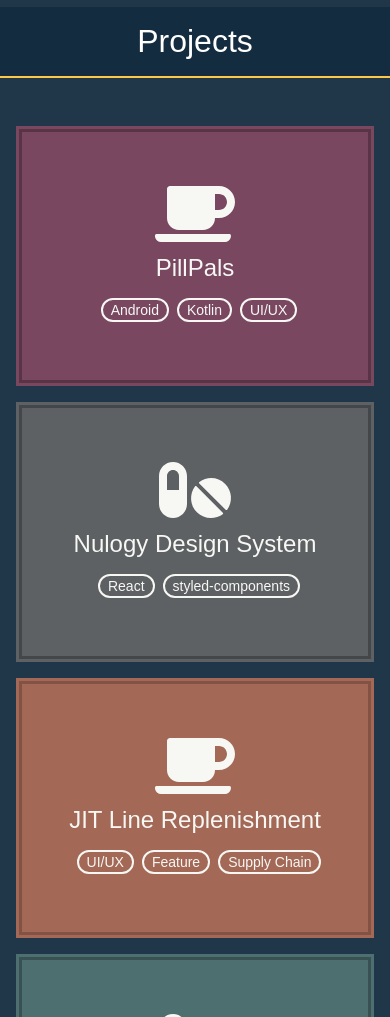
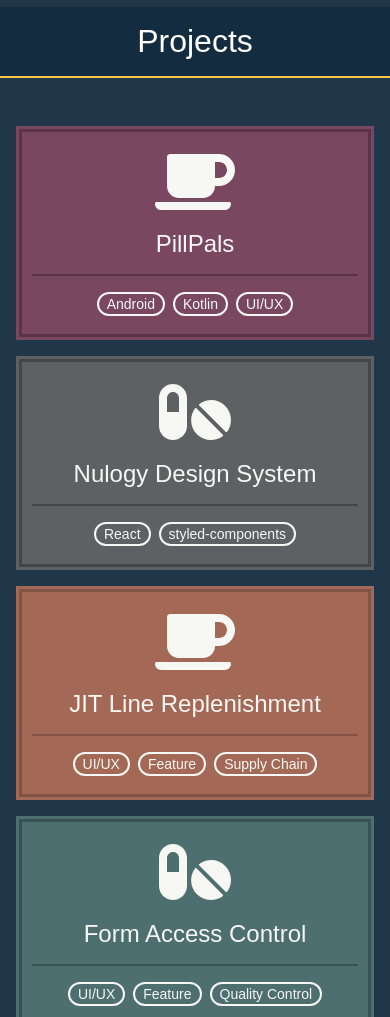
Before and after one commit to coostenbrug/c-oostenbrug-portfolio, a Gatsby site: page / in a window 390 px wide. Shown: the part 3420-4437 px from the top of the page. Built offline with nearby package versions, Linux system fonts and the light colour scheme; Gatsby itself is replaced by a stand-in of ours; a web font is replaced by a local one.

Commit message:
changes how BoxLink responsiveness works

```diff
--- a/src/components/BoxLink.js
+++ b/src/components/BoxLink.js
@@ -11,8 +11,7 @@ export const BoxLinkWrap = styled.a(({background, theme})=>({
     minWidth: "260px",
     display: "flex",
     flexDirection: "column",
-    justifyContent: "center",
-    padding: "56px 16px",
+    padding: "24px 16px",
     cursor: "pointer",
     textDecoration: "none",
     background,
@@ -31,11 +30,11 @@ export const BoxLinkWrap = styled.a(({background, theme})=>({
 }))
 
 const BoxLinkTitle = styled.p(({color})=>({
+    margin: "auto 0",
     color: color,
+    verticalAlign: "middle",
     fontSize: "24px",
-    margin: "8px auto 16px auto",
     textAlign: "center",
-    maxWidth: "80%"
 }))
 
 const IconWrapper = styled.div({
@@ -47,12 +46,17 @@ const BoxLink = ({background, color, href, children, title, icon, tags}, props)
         <IconWrapper>
             <FontAwesomeIcon color={color} size="4x" icon={icon}/>
         </IconWrapper>
+        <div style={{height: "60px", display: "flex", justifyContent: "center"}}>
             <BoxLinkTitle color={color}>{title}</BoxLinkTitle>
+        </div>
+        <div style={{marginBottom: "16px",width: "100%", height: 2, background: darken(0.1,background)}}/>
+        <div style={{margin: "auto"}}>
             <TagSet>
                 {tags.map(tag => (
                     <Tag key={tag}>{tag}</Tag>
                 ))}
             </TagSet>
+        </div>
         {children}
     </BoxLinkWrap>
 )
--- a/src/components/TagSet.js
+++ b/src/components/TagSet.js
@@ -9,8 +9,8 @@ const TagSet = styled.div({
         marginLeft: "8px",
         marginBottom: "8px"
     },
-    //marginLeft: "-8px",
-    width: "100%"
+    marginLeft: "-8px",
+    marginBottom: "-8px"
 })
 
 export default TagSet
--- a/src/pages/index.js
+++ b/src/pages/index.js
@@ -1,9 +1,8 @@
 import React from "react"
 import { ExperienceCard, Button, ButtonSet, BoxLinkSet, BoxLink, Tag, TagSet, Section } from "../components"
-import { hiddenByComingSoon, wrapPage } from "../utils"
+import { wrapPage } from "../utils"
 import { importIcons, projectData, experienceData, educationData } from "../shared"
 import theme from "../theme"
-import {darken} from "polished"
 
 importIcons()
 
```
Lines whose indentation alone changed are shown as unchanged.
